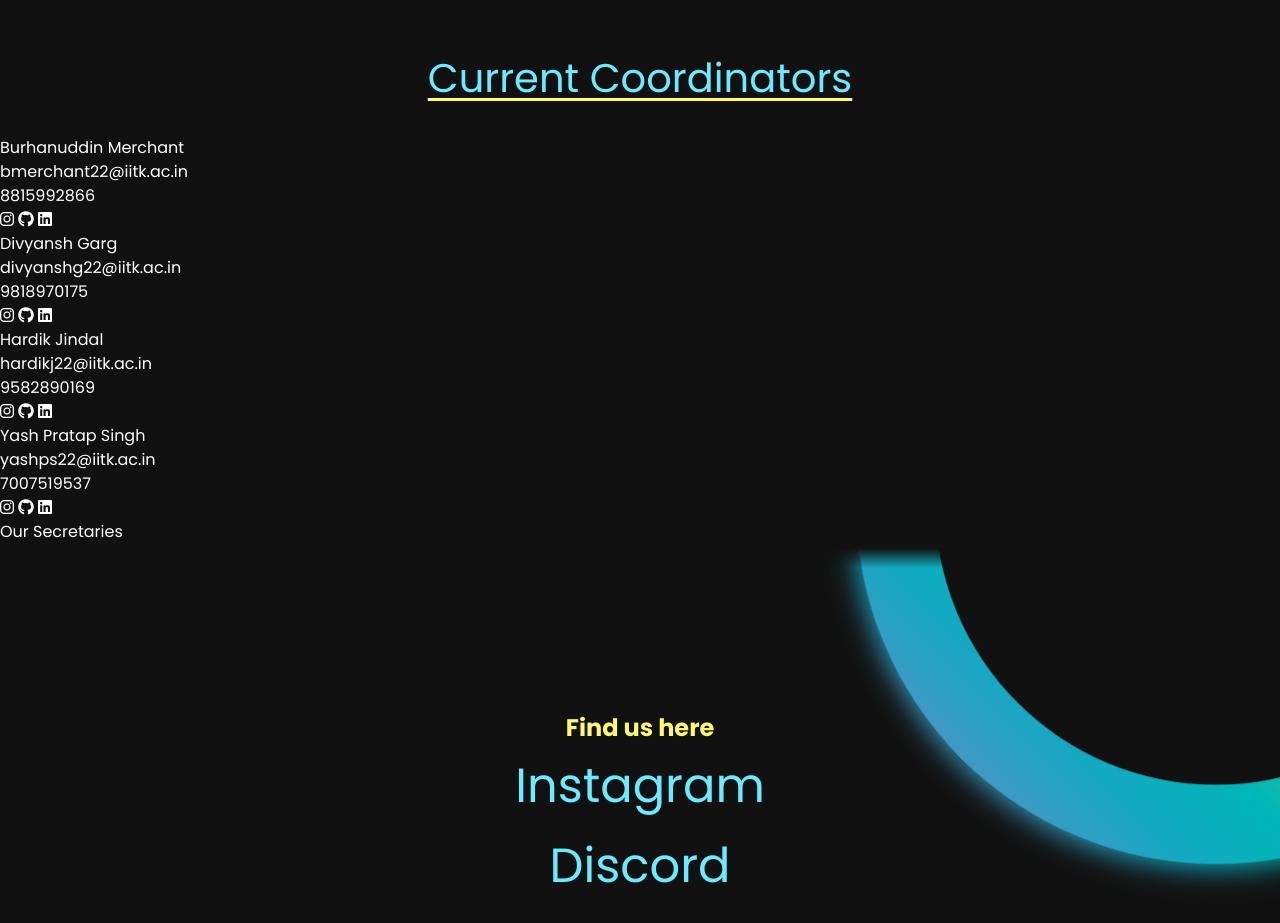
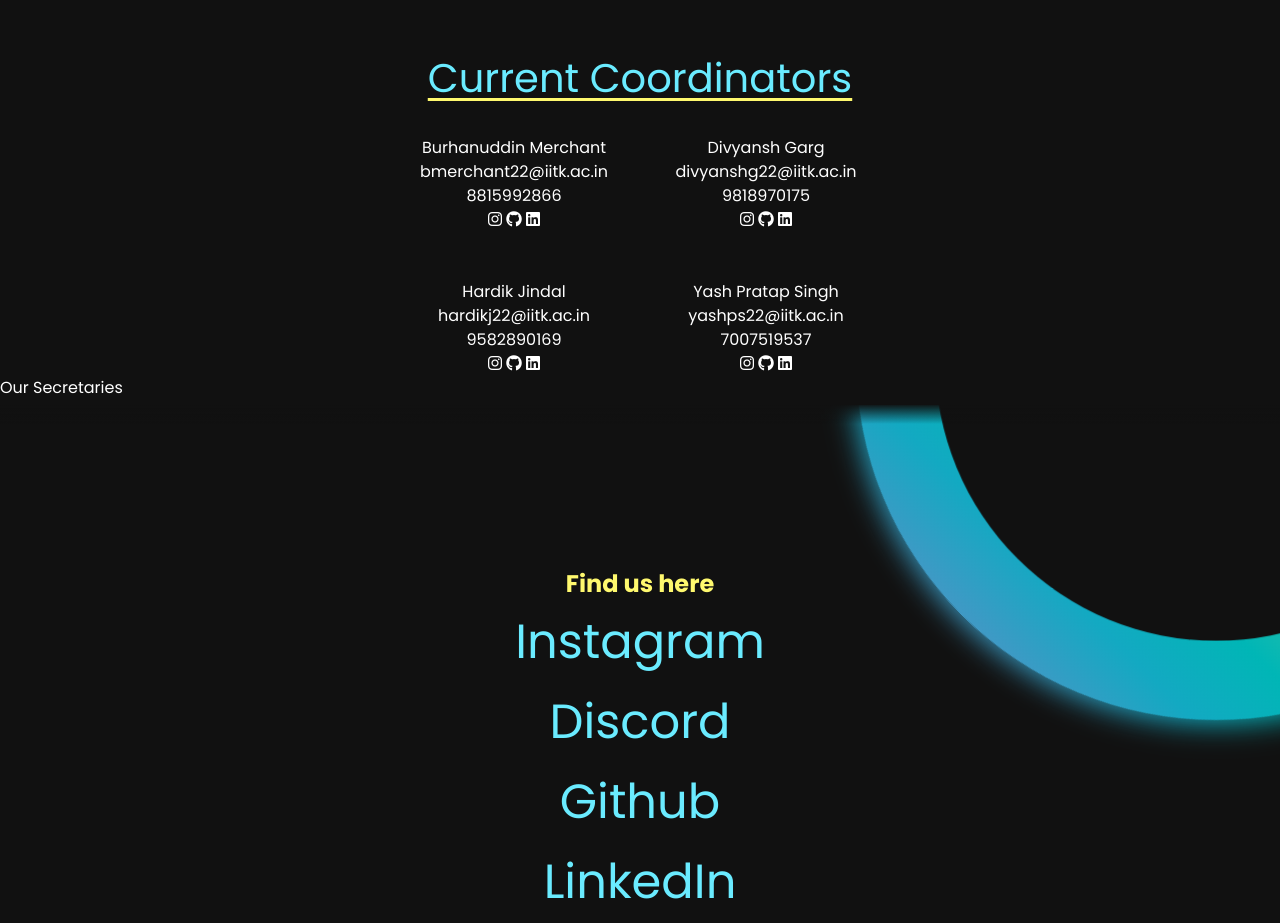
Before and after one commit to code-IM-perfect/pclub-svelte, a SvelteKit app: page /about in a window 1280 px wide. Shown: the part 860-1783 px from the top of the page. Built offline with nearby package versions, Linux system fonts and the light colour scheme; a web font is replaced by a local one.

Commit message:
Make the container a 2x2 grid
Signed-off-by: Harshit Tomar <harshitt345@gmail.com>

```diff
--- a/src/components/+CordieList.svelte
+++ b/src/components/+CordieList.svelte
@@ -40,4 +40,15 @@
 		text-underline-offset: 0.8vh;
 		line-height: 1.3;
 	}
+	#cordieContainer {
+		display: grid;
+		place-items: center;
+
+		& #cordieGrid {
+			display: grid;
+			grid-template-columns: repeat(2, 1fr);
+			text-align: center;
+			gap: 6vh 5vw;
+		}
+	}
 </style>
```
